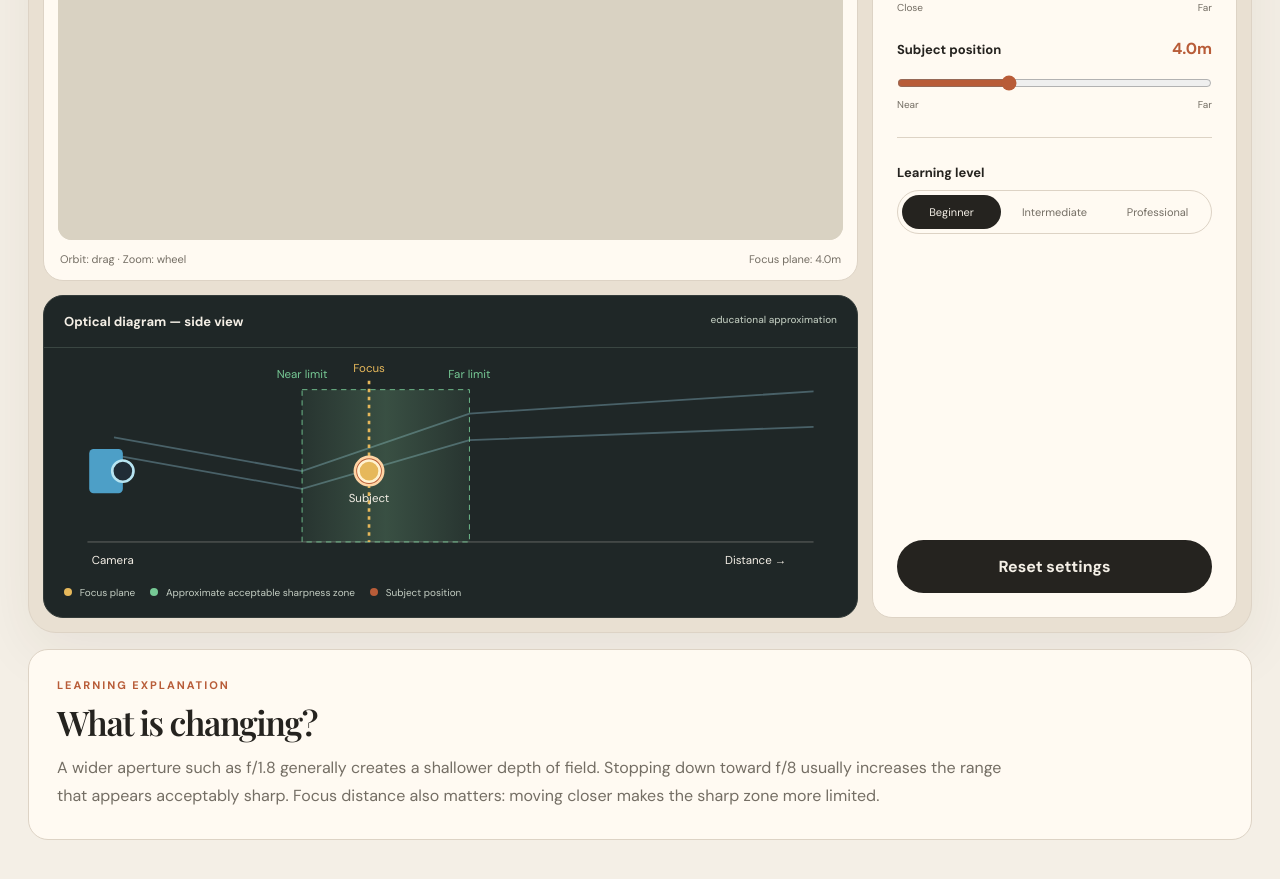
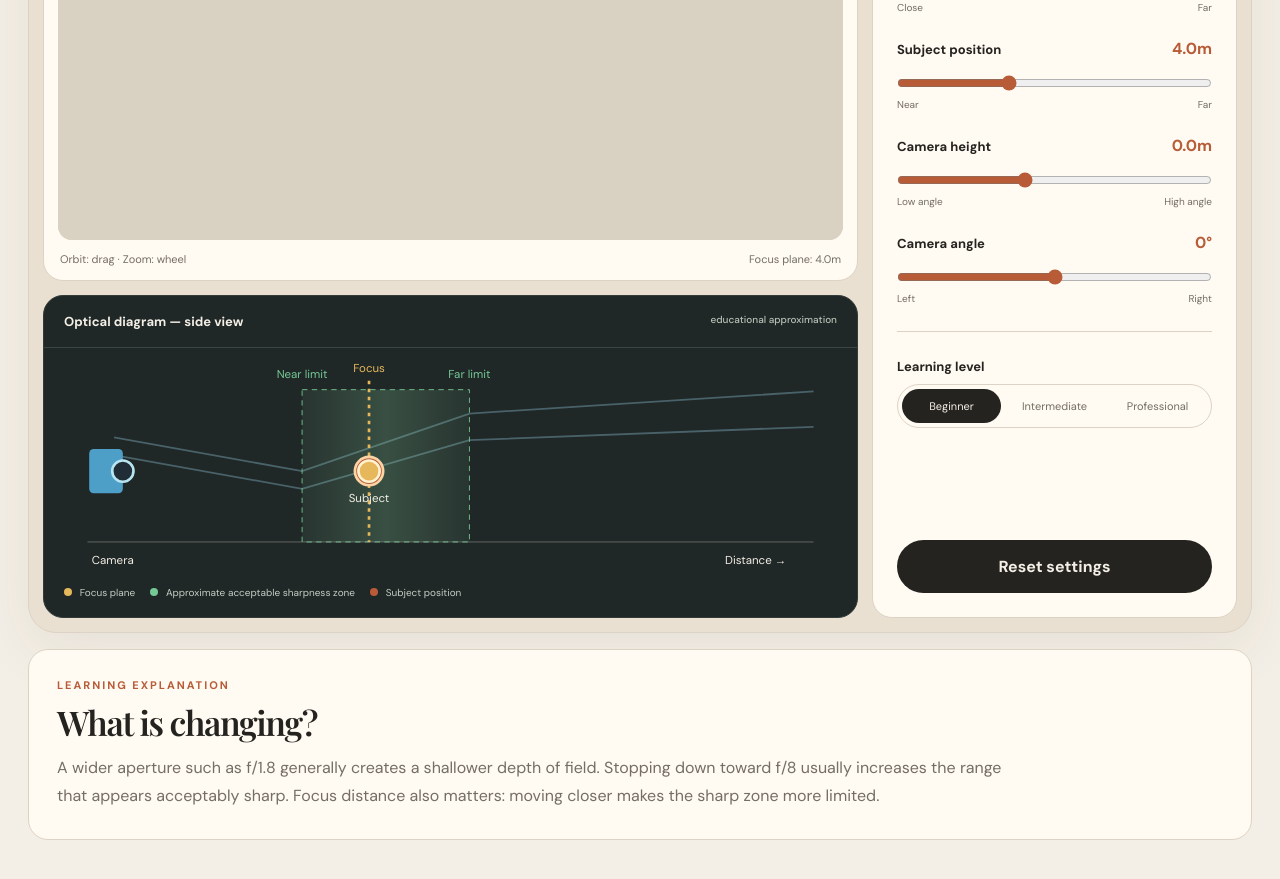
Before and after one commit to Asky03/Framewise, a Next.js app: page /learn/depth-of-field in a window 1280 px wide. Shown: the part 860-1739 px from the top of the page. Built offline with nearby package versions, Linux system fonts and the light colour scheme.

Commit message:
few updates for the camera angle in 3d mode

```diff
--- a/components/DepthOfFieldLab.tsx
+++ b/components/DepthOfFieldLab.tsx
@@ -415,7 +415,18 @@ const [cameraAngle, setCameraAngle] = useState(0);
     setSubject(preset.subject);
   };
 
-  const reset = () => apply({ name: "Reset", aperture: 2.8, focal: 50, focus: 4, subject: 4 });
+  const reset = () => {
+  apply({
+    name: "Reset",
+    aperture: 2.8,
+    focal: 50,
+    focus: 4,
+    subject: 4
+  });
+
+  setCameraHeight(0);
+  setCameraAngle(0);
+};
 
   return (
     <main>
@@ -471,6 +482,29 @@ const [cameraAngle, setCameraAngle] = useState(0);
                 <RangeControl label="Focal length" value={focal} min={18} max={200} step={1} display={`${focal}mm`} onChange={setFocal} left="18mm · wide" right="200mm · telephoto" />
                 <RangeControl label="Focus distance" value={focus} min={0.8} max={9} step={0.1} display={`${focus.toFixed(1)}m`} onChange={setFocus} left="Close" right="Far" />
                 <RangeControl label="Subject position" value={subject} min={0.8} max={10} step={0.1} display={`${subject.toFixed(1)}m`} onChange={setSubject} left="Near" right="Far" />
+                <RangeControl
+  label="Camera height"
+  value={cameraHeight}
+  min={-2}
+  max={3}
+  step={0.1}
+  display={`${cameraHeight.toFixed(1)}m`}
+  onChange={setCameraHeight}
+  left="Low angle"
+  right="High angle"
+/>
+
+<RangeControl
+  label="Camera angle"
+  value={cameraAngle}
+  min={-45}
+  max={45}
+  step={1}
+  display={`${cameraAngle}°`}
+  onChange={setCameraAngle}
+  left="Left"
+  right="Right"
+/>
                 <div className="settingDivider" />
                 <div className="fieldLabel">Learning level</div>
                 <div className="modeSwitch">
```
